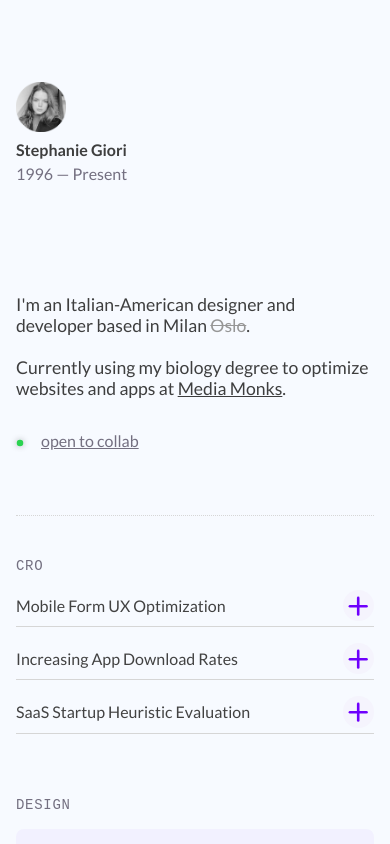
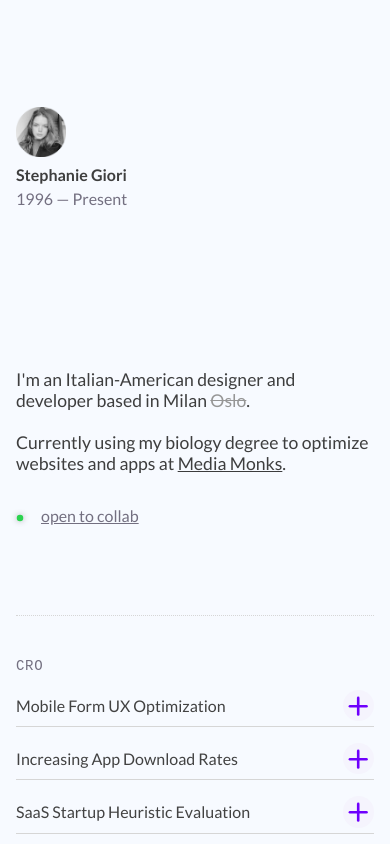
Before and after one commit to sgiori11/portfolio-current, a Next.js app: page / in a window 390 px wide. Shown: the top 844 px of the page. Built offline with nearby package versions, Linux system fonts and the light colour scheme.

Commit message:
mobile hero height

```diff
--- a/src/app/styles/HeroSection.module.css
+++ b/src/app/styles/HeroSection.module.css
@@ -151,7 +151,7 @@
 
   .container {
     justify-content: space-around;
-    min-height: 500px;
+    min-height: 600px;
     border-bottom: 1px dotted var(--light-grey);
     margin-bottom: 10px;
 }
```
